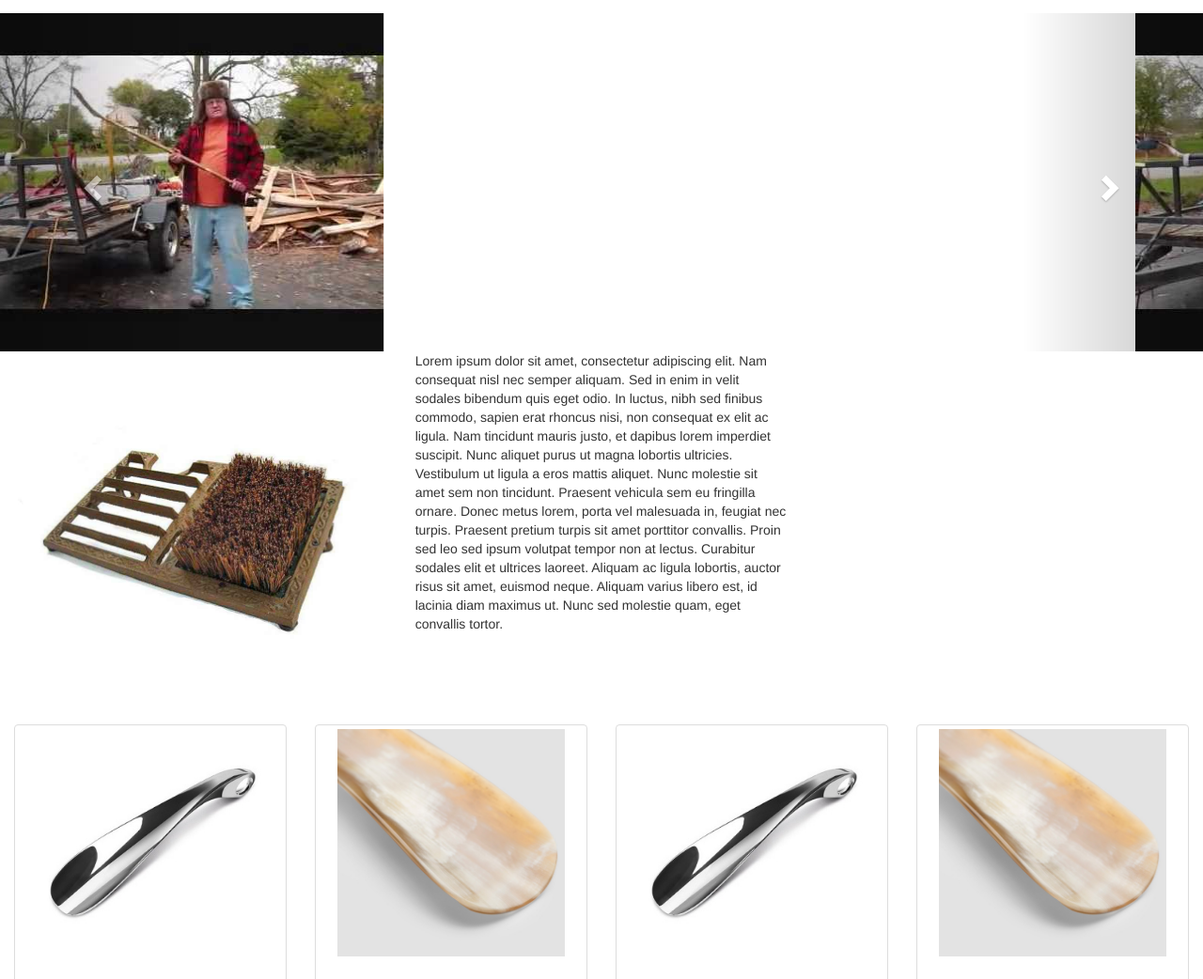
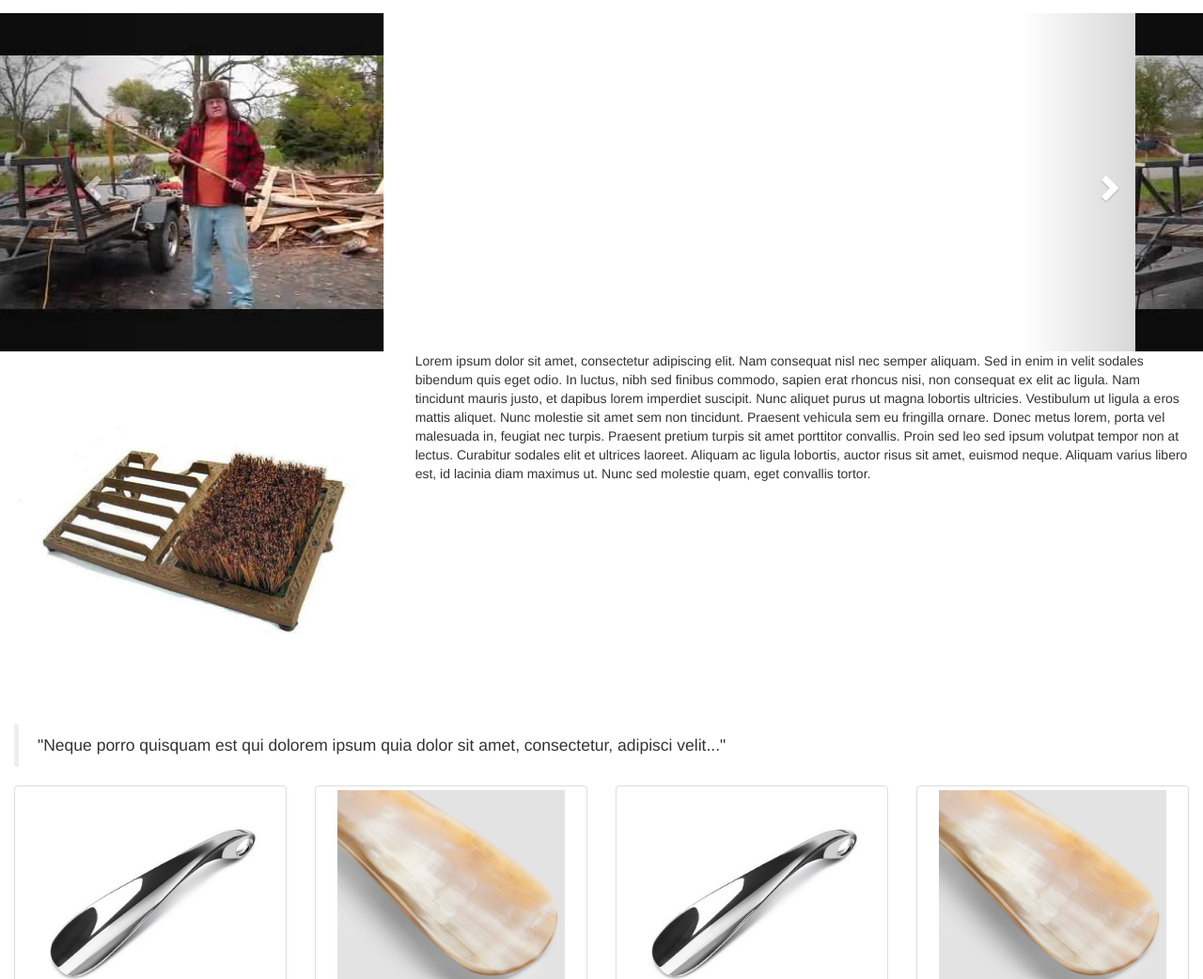
Before and after one commit to PatrickS45/projet_wildshoes, a plain HTML site: page index.html in a window 1280 px wide. Shown: the part 58-1100 px from the top of the page at 94% size. Drawn offline with nearby package versions, Linux system fonts and the light colour scheme.

Commit message:
creation blockquote

```diff
--- a/index.html
+++ b/index.html
@@ -79,14 +79,23 @@
 
 <div class="container-fluid">
     <div class="row">
-        <div class="col-lg-4 col-md-3 col-sm-3 hidden-xs"><img src="image/grattoir.jpeg" alt="Présentation Wild Shoes" class="img-responsive" />
+        <div class="col-lg-4 col-md-6 col-sm-3 hidden-xs"><img src="image/grattoir.jpeg" alt="Présentation Wild Shoes" class="img-responsive" />
         </div>
-        <div class="col-lg-4 col-md-3 col-sm-3 col-xs-12">
+        <div class="col-lg-8 col-md-6 col-sm-3 col-xs-12">
             <p>Lorem ipsum dolor sit amet, consectetur adipiscing elit. Nam consequat nisl nec semper aliquam. Sed in enim in velit sodales bibendum quis eget odio. In luctus, nibh sed finibus commodo, sapien erat rhoncus nisi, non consequat ex elit ac ligula. Nam tincidunt mauris justo, et dapibus lorem imperdiet suscipit. Nunc aliquet purus ut magna lobortis ultricies. Vestibulum ut ligula a eros mattis aliquet. Nunc molestie sit amet sem non tincidunt. Praesent vehicula sem eu fringilla ornare. Donec metus lorem, porta vel malesuada in, feugiat nec turpis. Praesent pretium turpis sit amet porttitor convallis. Proin sed leo sed ipsum volutpat tempor non at lectus. Curabitur sodales elit et ultrices laoreet. Aliquam ac ligula lobortis, auctor risus sit amet, euismod neque. Aliquam varius libero est, id lacinia diam maximus ut. Nunc sed molestie quam, eget convallis tortor. </p>
         </div>
     </div>
 </div>
+    <div class="container-fluid">
+        <div class="row">
+            <div class="col-lg-12 col-md-4 col-sm-6 hidden-xs">
+            <blockquote>
+            <p>"Neque porro quisquam est qui dolorem ipsum quia dolor sit amet, consectetur, adipisci velit..."</p>
+            </blockquote>
+                </div>
 
+        </div>
+    </div>
     <div class="container-fluid">
         <div class="row">
             <div class="col-lg-3 col-md-4 col-sm-6 col-xs-12">
```
